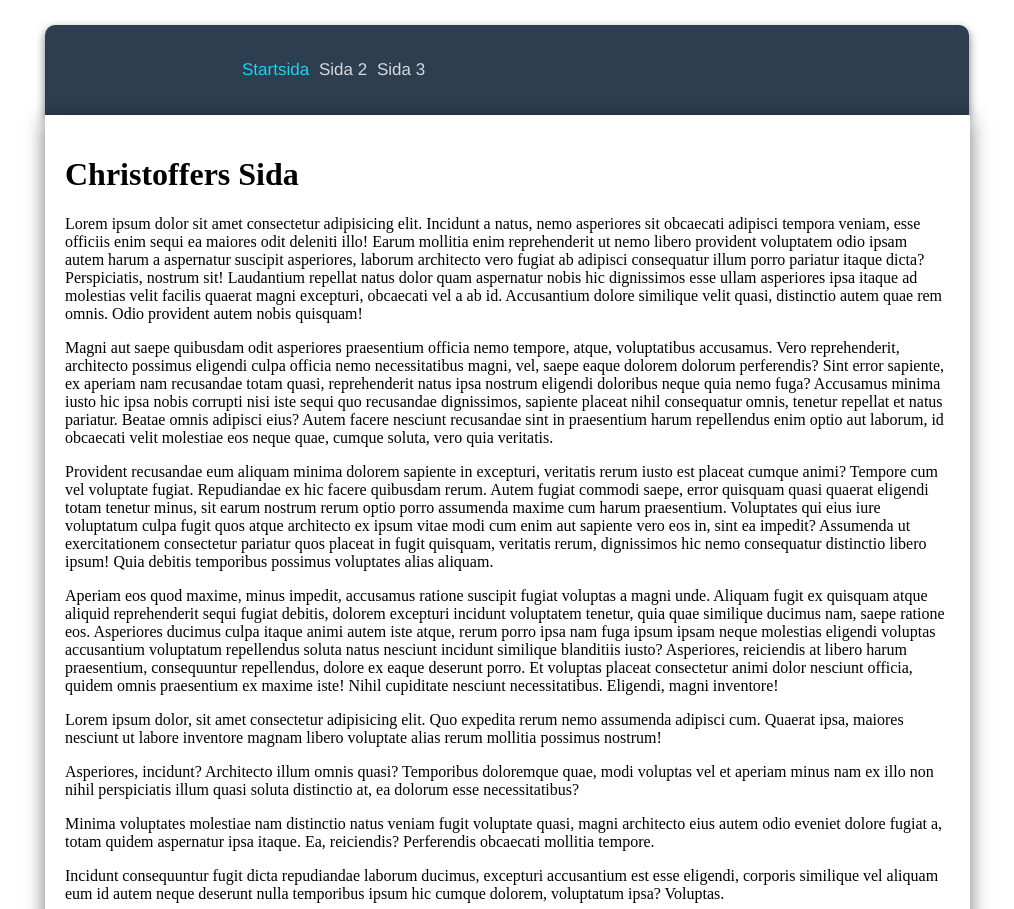
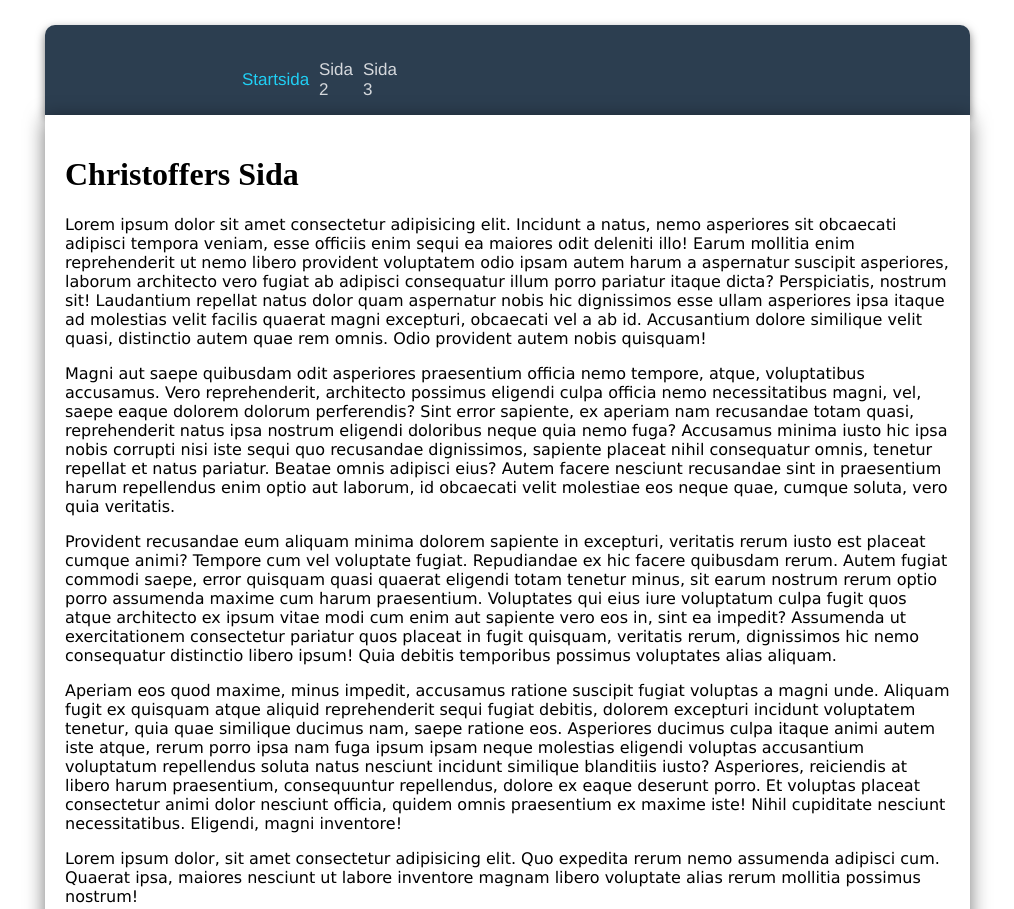
Before and after one commit to k1s3n/node-beginner, a website: page www/index.html in a window 1280 px wide. Shown: the top 909 px of the page, without its empty margins (133-1147 px from the left). Drawn offline with nearby package versions, Linux system fonts and the light colour scheme.

Commit message:
CSS font

```diff
--- a/www/index.html
+++ b/www/index.html
@@ -10,13 +10,14 @@
 <body>
 
      </div>
-    <header class="header-box">
+    <header class="header-box animate__animated animate__zoomIn">
         <script src="./script.js"></script>
         <nav class=>
             <a class="animate__animated animate__zoomIn active" href="/">Startsida</a>
             <a class="animate__animated animate__zoomIn animate__delay-3s" href="/page2.html">Sida 2</a>
             <a class="animate__animated animate__zoomIn animate__delay-4s" href="/page3.html">Sida 3</a>
             <a class="animate__animated animate__zoomIn animate__delay-5s" href="/page4.html">Sida 4</a>
+        <div class="nav-right"><a class="animate__animated animate__zoomIn animate__delay-5s" href="/page4.html">LOGIN</a></div>
         </nav>
     </header>
 
--- a/www/style.css
+++ b/www/style.css
@@ -23,6 +23,10 @@ nav{
   align-items: center; /* Justera objekt längs tvärsaxeln (vertikalt) */
   padding: 15px; /* Lägger till lite inre utrymme för estetiskt utseende */
   padding-left: 20%;
+}
+
+body p{
+  font-family: 'Lucida Sans', 'Lucida Sans Regular', 'Lucida Grande', 'Lucida Sans Unicode', Geneva, Verdana, sans-serif;
 }
 
 
```
Also changed, not shown: www/page2.html (+1 -1 lines), www/page3.html (+1 -0 lines), www/page4.html (+1 -0 lines).
